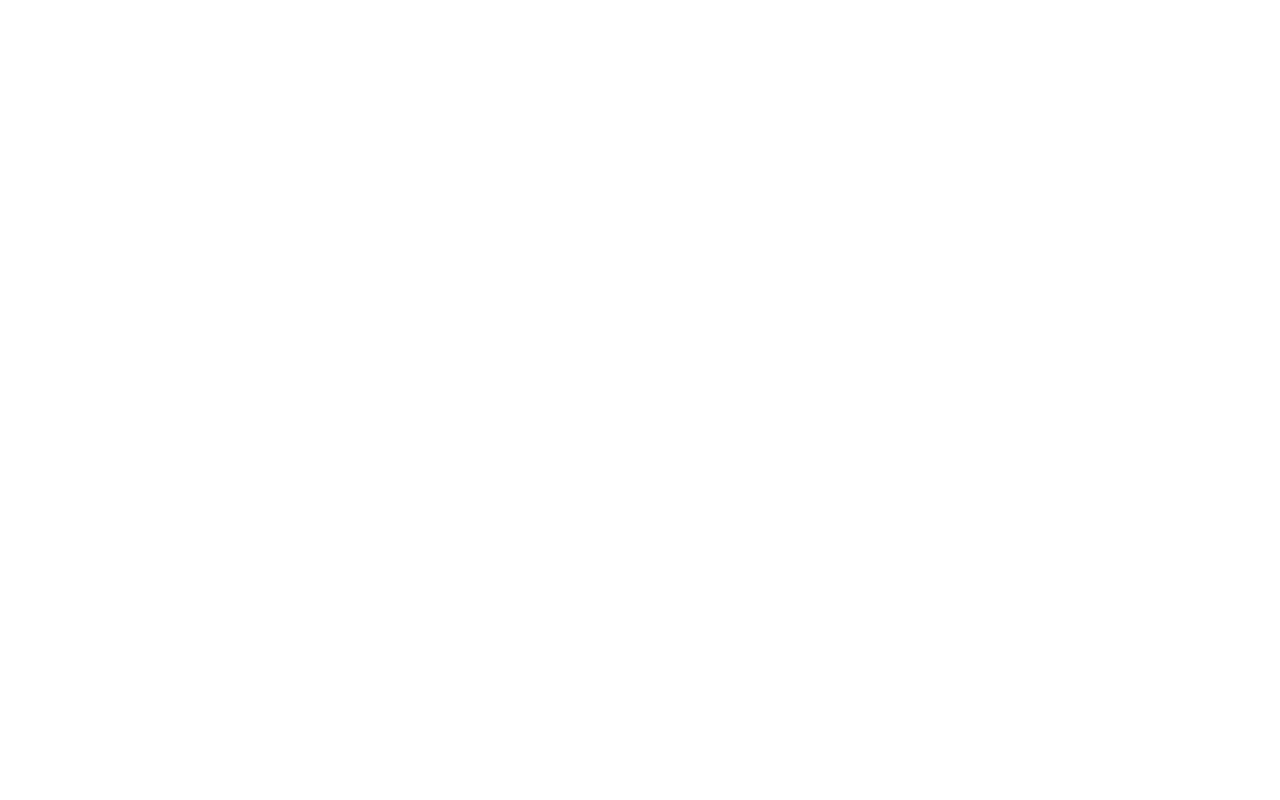
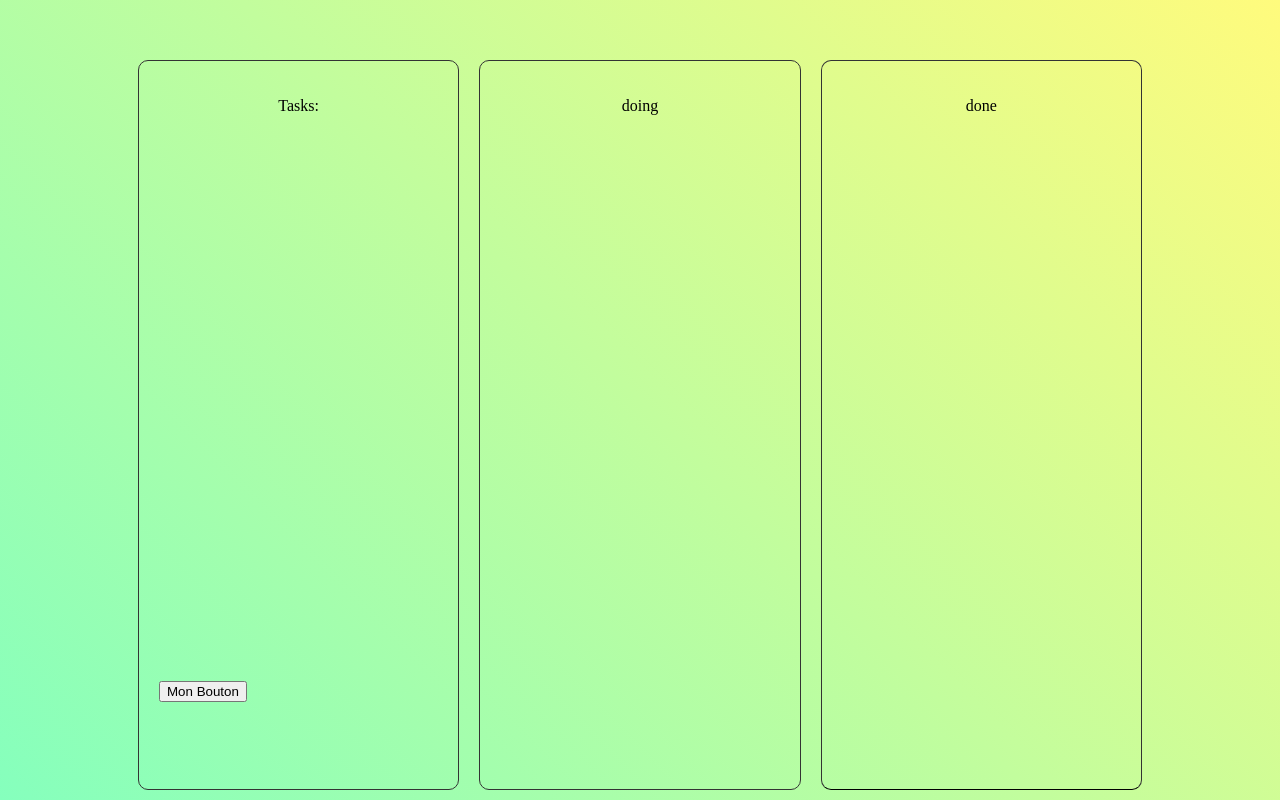
Before and after one commit to MethanBlun/ToDoExpress, a plain HTML site: page index.html in a window 1280 px wide. Drawn offline with Linux system fonts and the light colour scheme.

Commit message:
ui croquis

```diff
--- a/index.html
+++ b/index.html
@@ -4,9 +4,38 @@
     <meta charset="UTF-8">
     <meta name="viewport" content="width=device-width, initial-scale=1.0">
     <title>Todo-Express</title>
+    <link rel="stylesheet" href="style.css">
 
 </head>
 <body>
+        <div class="div-principal">
+            <div class="tasks">
+                <p class="cardName">Tasks:</p>
+                <div class="tasks-side">
+                    <!-- Contenu des tâches (à ajouter dans le futur) -->
+                </div>
+                <div class="tasks-button">
+                    <button>Mon Bouton</button>
+                </div>
+            </div>
+
+            <div class="doing">
+                <p class="cardName">doing</p>
+            </div>
+            <div class="done">
+                <div>
+                    <p class="cardName">done</p>
+                </div>
+
+            </div>
+
+
+
+
+        </div>
+
+    <script defer src="script.js"></script>
+
 
 </body>
 </html>
--- a/style.css
+++ b/style.css
@@ -0,0 +1,51 @@
+body {
+    background-color: #85FFBD;
+    background-image: linear-gradient(45deg, #85FFBD 0%, #FFFB7D 100%);
+    display: flex;
+    align-items: top;
+    justify-content: center;
+    height: 100vh;
+    margin: 0;
+}
+
+.div-principal {
+    display: flex;
+    justify-content: space-between;
+    width: 80%;
+    margin-top: 50px; /* Ajustez selon vos besoins */
+}
+
+.tasks,
+.doing,
+.done {
+    border: 1px solid #333;
+    border-radius: 10px; /* Ajoutez un border-radius */
+    padding: 20px;
+    margin: 10px;
+    flex: 1;
+}
+
+/* Ajoutez une marge entre les cartes */
+.tasks {
+    margin-right: 10px;
+    display: flex;
+    flex-direction: column;
+}
+.tasks-side{
+    height: 80%;
+}
+.doing {
+    margin-right: 10px;
+    margin-left: 10px;
+}
+
+.done {
+    border-bottom: 1px solid black;
+    margin-left: 10px;
+}
+
+
+.cardName{
+    text-align: center;
+    font: 1em italic;
+}
```
